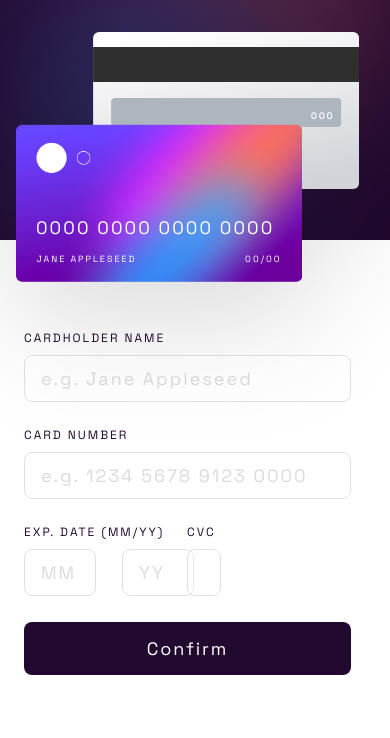
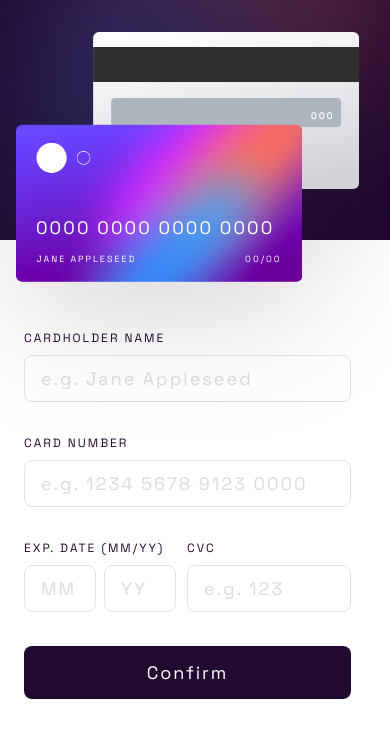
Before and after one commit to allencode11/interactive-card, a React (Create React App) app: page / in a window 390 px wide. Shown: the top 738 px of the page. Built offline with nearby package versions, Linux system fonts and the light colour scheme.

Commit message:
adding some validations

```diff
--- a/src/App.css
+++ b/src/App.css
@@ -134,7 +134,6 @@
 }
 
 .row {
-  width: 170px;
   display: flex;
   justify-content: space-between;
 }
--- a/src/App.js
+++ b/src/App.js
@@ -9,6 +9,7 @@ function App() {
   const [cardExpMonth, setCardExpMonth] = useState('00');
   const [cardExpYear, setCardExpYear] = useState('00');
   const [cardCVC, setCardCVC] = useState('000');
+  const [success, setSuccess] = useState(false);
   const [formData, setFormData] = useState({
     cardNum: '',
     cardOwner: '',
@@ -23,6 +24,11 @@ function App() {
     setCardExpMonth(formData.cardExpMonth);
     setCardExpYear(formData.cardExpYear);
     setCardCVC(formData.cardCVC);
+
+    if (formData.cardExpYear !== '' && formData.cardOwner !== '' &&
+    formData.cardExpMonth !== '', formData.cardCVC !== '', formData.cardNum !== '') {
+      setSuccess(true);
+    }
   };
 
   const onInputChange = (field, value) => {
@@ -61,7 +67,7 @@ function App() {
             <img src={img} alt='text' className='text-img' />
           </div>
         </div>
-        <FormComponent onBtnClick={onBtnClick} onInputChange={onInputChange}></FormComponent>
+        <FormComponent onBtnClick={onBtnClick} onInputChange={onInputChange} success={success}></FormComponent>
       </div>
     </div>
   );
--- a/src/components/form/form.component.jsx
+++ b/src/components/form/form.component.jsx
@@ -5,11 +5,9 @@ import './form.component.css';
 import {useState} from "react";
 import {SuccessComponent} from "../success/success.component";
 
-export const FormComponent = ({onInputChange, onBtnClick }) => {
-  const [success, setSuccess] = useState(false);
+export const FormComponent = ({onInputChange, onBtnClick, success}) => {
 
   const btnClick = () => {
-    setSuccess(true);
     onBtnClick();
   }
   return (
@@ -22,12 +20,21 @@ export const FormComponent = ({onInputChange, onBtnClick }) => {
               label='Cardholder Name'
               placeholder='e.g. Jane Appleseed'
               field='cardOwner'
-              func={onInputChange }
+              func={onInputChange}
             ></InputComponent>
-            <InputComponent label='Card Number' field='cardNum' placeholder='e.g. 1234 5678 9123 0000' func={onInputChange} ></InputComponent>
+            <InputComponent
+              label='Card Number'
+              field='cardNum'
+              placeholder='e.g. 1234 5678 9123 0000'
+              func={onInputChange}
+            ></InputComponent>
             <div className='row'>
               <InputDateComponent label='Exp. Date (MM/YY)' placeholder1='MM' func={onInputChange} placeholder2='YY'></InputDateComponent>
-              <InputComponent label='CVC' field='cardCVC' placeholder='e.g. 123' func={onInputChange} ></InputComponent>
+              <InputComponent
+                label='CVC'
+                field='cardCVC'
+                placeholder='e.g. 123'
+                func={onInputChange} ></InputComponent>
             </div>
             <BtnComponent text='Confirm' func={btnClick}></BtnComponent>
           </div>
--- a/src/components/input-date/input-date.component.css
+++ b/src/components/input-date/input-date.component.css
@@ -4,6 +4,12 @@
     justify-content: start;
     width: 170px;
     margin-right: 20px;
+}
+
+.row-m {
+    width: 170px;
+    display: flex;
+    justify-content: space-between;
 }
 
 .date-input {
@@ -16,6 +22,10 @@
         margin-right: 11px;
     }
 
+    .row-m {
+        width: 152px;
+    }
+
     .date-input {
         width: 72px;
     }
--- a/src/components/input-date/input-date.component.jsx
+++ b/src/components/input-date/input-date.component.jsx
@@ -12,7 +12,7 @@ export const InputDateComponent = ({label, placeholder1, placeholder2, func}) =>
   return (
     <div className='input-date-container'>
       <label>{label}</label>
-      <div className='row'>
+      <div className='row row-m'>
         <input className='date-input' placeholder={placeholder1} onChange={handleMonthChange} />
         <input className='date-input' placeholder={placeholder2} onChange={handleYearChange} />
       </div>
--- a/src/components/input/input.component.css
+++ b/src/components/input/input.component.css
@@ -12,6 +12,10 @@ label {
     text-align: start;
 }
 
+.input-container {
+    margin-bottom: 26px;
+}
+
 input {
     box-sizing: border-box;
     background: #FFFFFF;
@@ -23,7 +27,6 @@ input {
     mix-blend-mode: normal;
     opacity: 0.25;
     padding: 11px 16px;
-    margin-bottom: 26px;
     text-transform: none;
     width: 100%;
 }
@@ -34,3 +37,16 @@ input:hover {
     border: 1px solid ;
     border-image: linear-gradient(to right, #6348FE, #610595);
 }
+
+.error {
+    color: #FF5050;
+    font-size: 12px;
+    line-height: 15px;
+    text-transform: none;
+    letter-spacing: 1px;
+    margin-top: 8px;
+}
+
+.error-border {
+    border: 1px solid #FF5050;
+}
--- a/src/components/input/input.component.jsx
+++ b/src/components/input/input.component.jsx
@@ -1,14 +1,30 @@
 import './input.component.css';
+import { useState } from "react";
 
 export const InputComponent = ({label, placeholder, func, field}) => {
+  const [error, setError] = useState('');
   const handleInputChange = (e) => {
+    const val = e.target.value;
+    if (val === '') {
+      setError('Can\'t be blank');
+    } else if (field === 'cardNum'){
+      if (/^\d+$/.test(val)) {
+        func(field, e.target.value);
+      } else {
+        setError('Wrong format, numbers only!');
+      }
+    }
+
     func(field, e.target.value);
   }
 
   return (
     <div className='input'>
       <label>{label}</label>
-      <input placeholder={placeholder} onChange={handleInputChange} />
+      <div className='input-container'>
+        <input className={error !== '' ? 'error-border' : null} placeholder={placeholder} onChange={handleInputChange} />
+        <div className='error'>{error}</div>
+      </div>
     </div>
   );
 };
```
